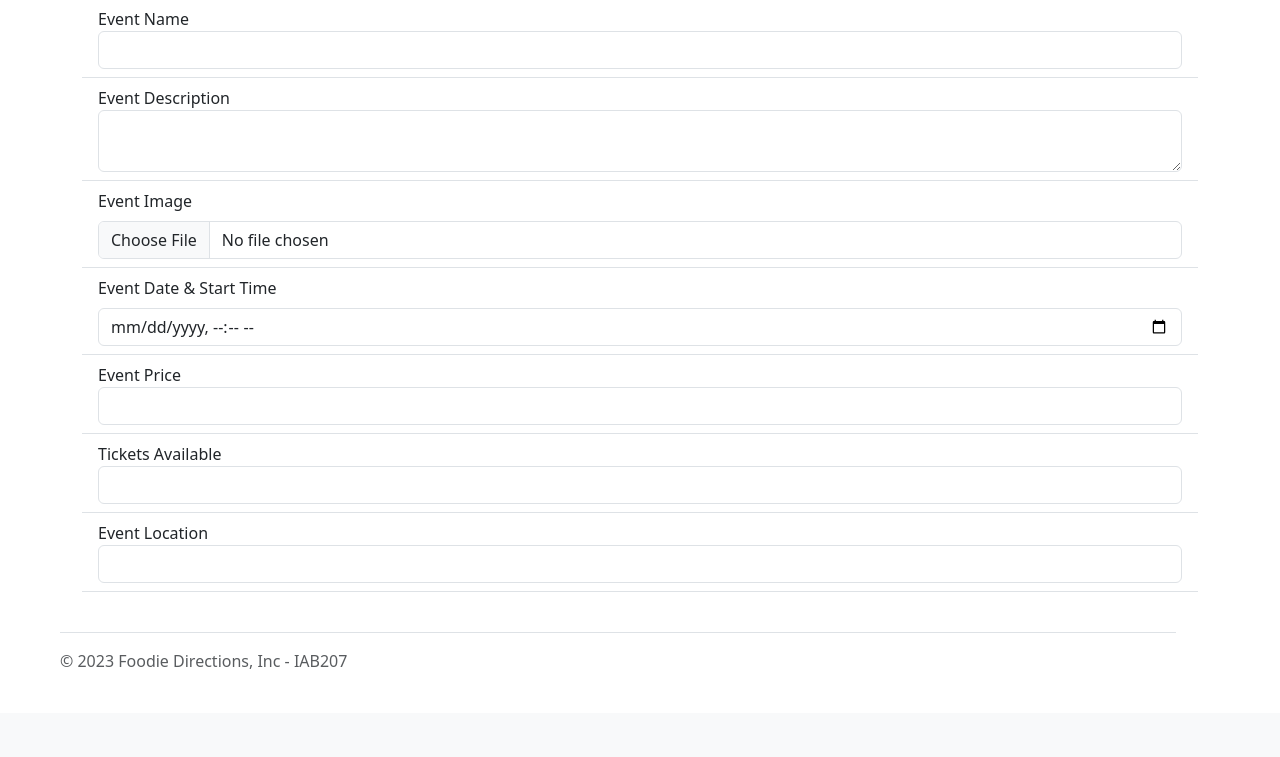
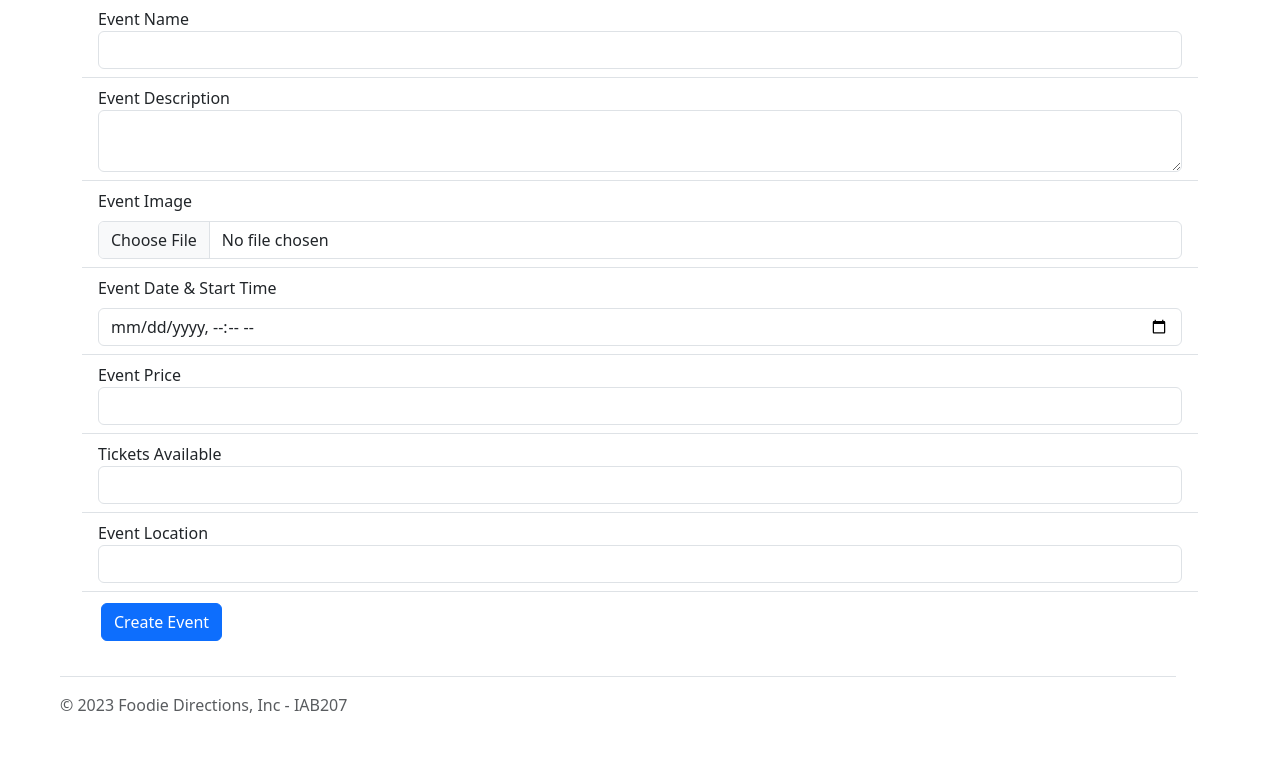
Before and after one commit to finlopes97/GourmetAdventures, a Flask app: page /create in a window 1280 px wide. Shown: the part 213-970 px from the top of the page. Before the commit the page ends 926 px from the top, so only its background shows below. Run offline with Flask 3, Linux system fonts and the light colour scheme; some libraries are stand-ins or nearby versions.

Commit message:
bugfix submit button

```diff
--- a/website/templates/create.html
+++ b/website/templates/create.html
@@ -36,7 +36,7 @@
                         {{ create_form.locationName.label }} {{ create_form.locationName }}
                     </li>
                     <li class="list-group-item">
-                        {{ create_form.submitCreate }}
+                        {{ create_form.submit }}
                     </li>
                 </ul>
             </form>
```
